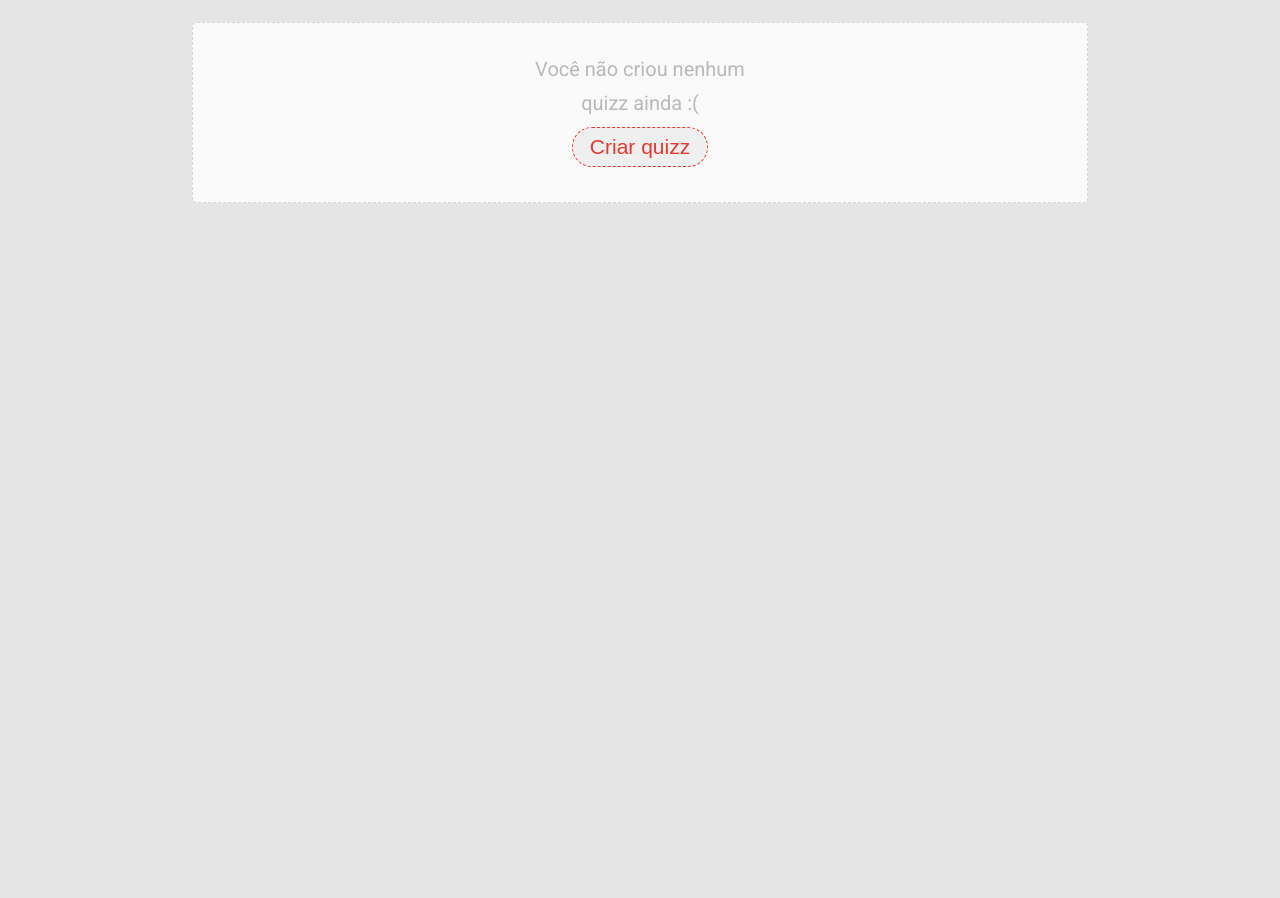
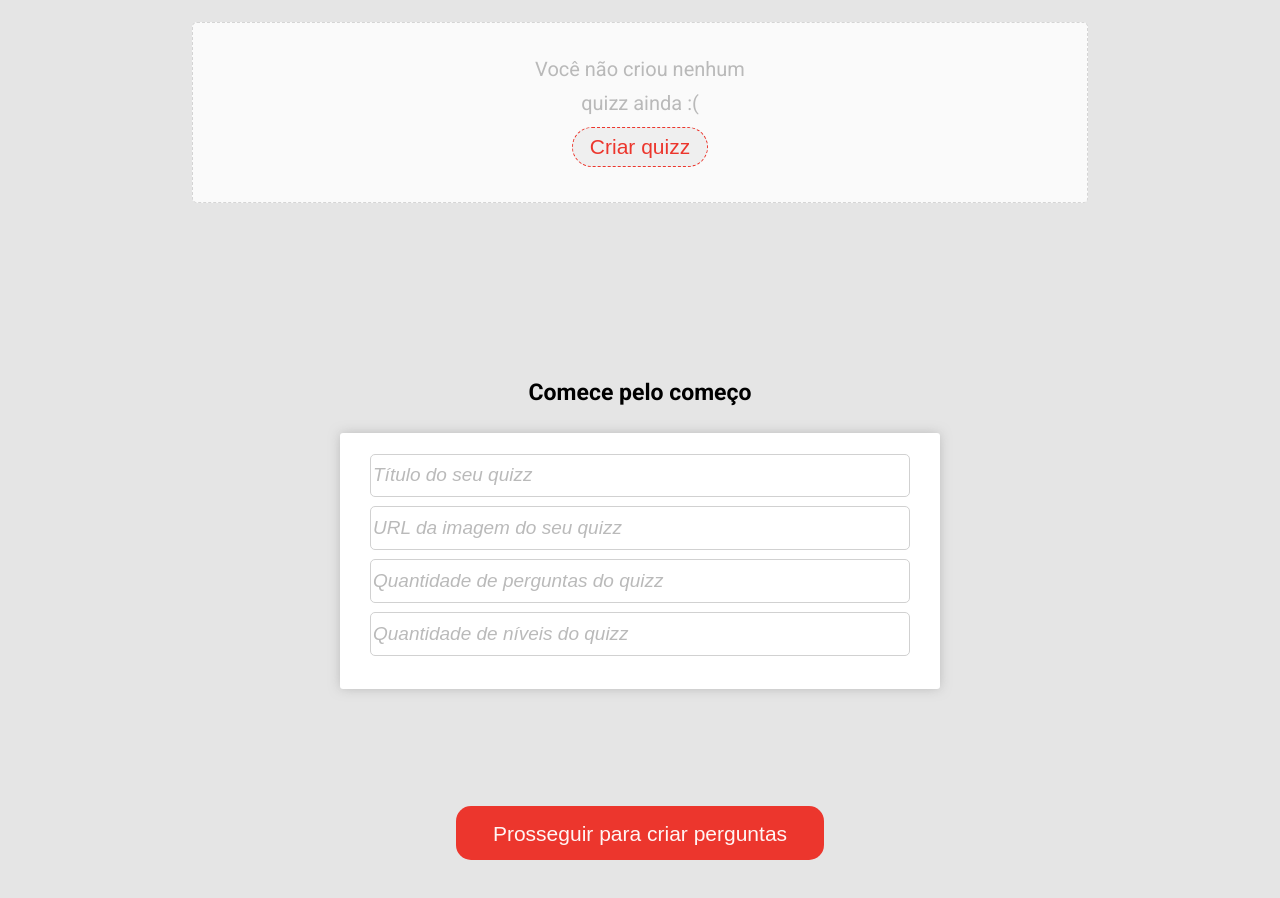
Before and after one commit to acdayane/Projeto_06_BuzzQuizz, a plain HTML site: page index.html in a window 1280 px wide. Shown: the part 78-976 px from the top of the page. Before the commit the page ends 800 px from the top, so only its background shows below. Drawn offline with nearby package versions, Linux system fonts and the light colour scheme.

Commit message:
Adição da tela 3-1: info básica do quizz

```diff
--- a/index.html
+++ b/index.html
@@ -26,6 +26,21 @@
 
     </div>
 
+    <!-- TELA 3: CRIAÇÃO DE QUIZ-->
+    <div class="criando-quizz">
+        <div class="caracteristicas-gerais-quizz">
+            <div class="titulo-comeco"><b>Comece pelo começo</b></div>
+            <div class="inputs-das-caracteristicas">
+                <input type="text" placeholder="Título do seu quizz">
+                <input type="text" placeholder="URL da imagem do seu quizz">
+                <input type="text" placeholder="Quantidade de perguntas do quizz">
+                <input type="text" placeholder="Quantidade de níveis do quizz">
+            </div>
+        </div>
+        <button class="prosseguir">Prosseguir para criar perguntas</button>
+    </div>
+
+
     <script src="https://unpkg.com/ionicons@5.4.0/dist/ionicons.js"></script>
     <script src="https://cdn.jsdelivr.net/npm/axios/dist/axios.min.js"></script>
     <script src="script.js"></script>
--- a/style.css
+++ b/style.css
@@ -73,10 +73,91 @@ header h1 {
     color: #EC362D;
 }
 
+/* TELA 3: CRIAÇÃO DE QUIZ */
+.criando-quizz{
+    background-color: #E5E5E5;
+    width: 100vw;
+    height: 100vh;
+    display: flex;
+    flex-direction: column;
+    justify-content: center;
+    align-items: center;
+}
+
+.caracteristicas-gerais-quizz{
+    width: 600px;
+    height: 460px;
+    display: flex;
+    flex-direction: column;
+    justify-content: center;
+    align-items: center;
+}
+
+.titulo-comeco{
+    font-weight: 700;
+    font-size: 23px;
+    line-height: 27px;
+    color: rgba(0, 0, 0, 1);
+    margin-bottom: 27px;
+}
+
+.inputs-das-caracteristicas{
+    background-color: rgba(255, 255, 255, 1);
+    width: 100%;
+    height: 256px;
+    box-shadow: 0px 0px 12px -1px rgba(134, 133, 133, 0.5);
+    border-radius: 3px;
+    margin-bottom: 85px;
+    display: flex;
+    flex-direction: column;
+    justify-content: center;
+    align-items: center;
+    padding-top:  21px;
+    padding-bottom: 24px;
+}
+
+.inputs-das-caracteristicas input{
+    width: 90%;
+    height: 46px;
+    border: 1px solid rgba(209, 209, 209, 1);
+    border-radius: 5px;
+    font-style: italic;
+    font-weight: 400;
+    font-size: 19px;
+    line-height: 19px;
+    color:  #BABABA;
+    margin-bottom: 9px;
+}
+
+input::placeholder{
+    font-style: italic;
+    font-weight: 400;
+    font-size: 19px;
+    line-height: 19px;
+    color:  #BABABA;
+}
+
+.prosseguir{
+    min-width: 368px;
+    height: 54px;
+    background-color: #EC362D;
+    border-radius: 15px;
+    border: none;
+    font-size: 21px;
+    font-weight: 400;
+    line-height: 25px;
+    text-align: center;
+    color: rgba(255, 245, 244, 1);
+}
+
 @media (max-width: 1100px) {
 
 .criar-quizz {
     width: 90%;
 }
 
+.caracteristicas-gerais-quizz{
+    width: 100vw;
 }
+
+}
```
